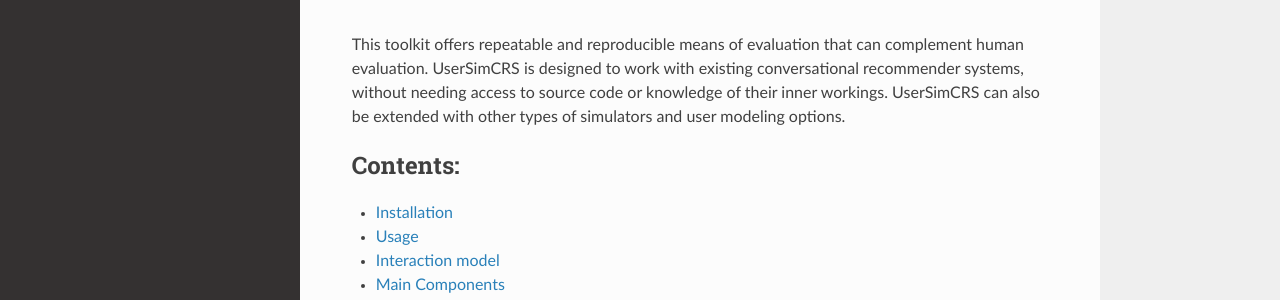
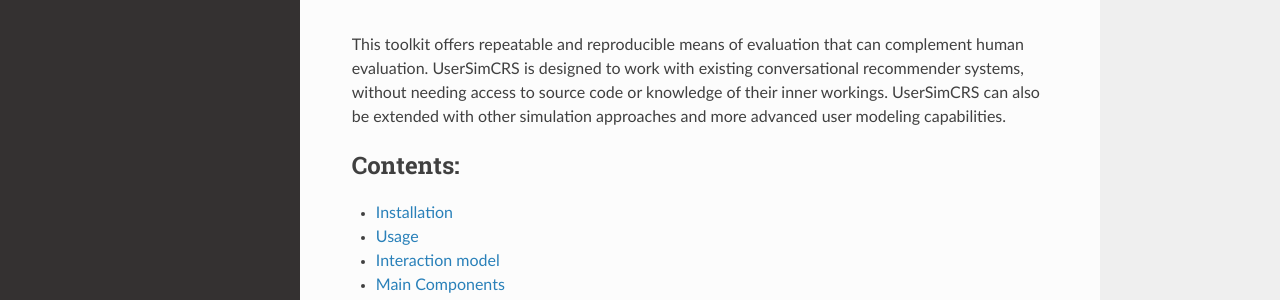
Before and after one commit to iai-group/UserSimCRS, a Sphinx documentation site: the page built from docs/source/index.rst, in a window 1280 px wide and 1333 px high. Shown: the part 666-966 px from the top of the window. Built offline with Sphinx 7.4.7 and the Read the Docs theme 2.0.0, drawn with Linux system fonts in a browser that asks for light colours; pages that are not in the unit, such as notebooks, are missing from menus.

Commit message:
Address review comment

```diff
--- a/docs/source/index.rst
+++ b/docs/source/index.rst
@@ -13,7 +13,7 @@
 
 This toolkit offers repeatable and reproducible means of evaluation that can complement human evaluation.
 UserSimCRS is designed to work with existing conversational recommender systems, without needing access to source code or knowledge of their inner workings.
-UserSimCRS can also be extended with other types of simulators and user modeling options.
+UserSimCRS can also be extended with other simulation approaches and more advanced user modeling capabilities.
 
 
 .. toctree::
```
